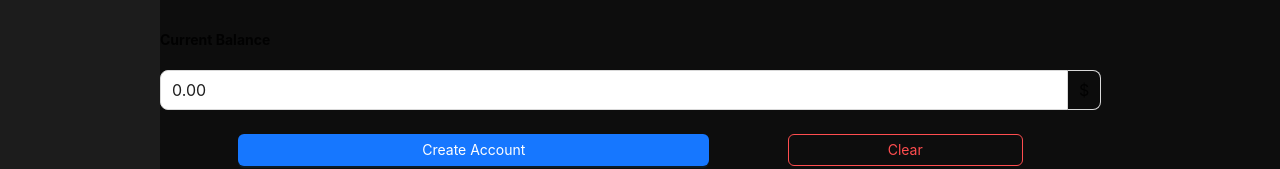
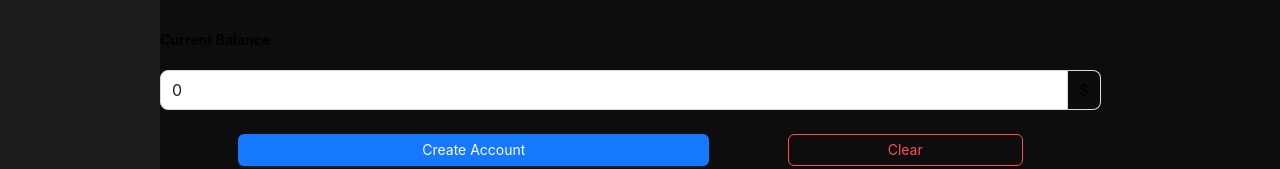
Before and after one commit to BrendanMoorehead/Dollarity, a React (Create React App) app in the folder dollarity/: page / in a window 1280 px wide. Shown: the part 288-457 px from the top of the page. Built offline with nearby package versions, Linux system fonts and the light colour scheme.

Commit message:
dollar input can now set form data via a callback function

```diff
--- a/dollarity/src/Components/DollarInput.js
+++ b/dollarity/src/Components/DollarInput.js
@@ -2,14 +2,16 @@ import { Input } from "antd";
 import { useState } from 'react';
 import { debounce } from 'lodash';
 
-const DollarInput = () => {
-    const [value, setValue] = useState('0.00');
+const DollarInput = ({onChange}) => {
+    const [value, setValue] = useState(0);
 
     //Remove non-numeric values and format to two decimal places.
     const handleInputChange = debounce((newValue) => {
         const numericValue = newValue.toString().replace(/[^0-9.-]/g, '');
         const formattedValue = parseFloat(numericValue).toFixed(2);
         setValue(formattedValue);
+        //Call the onChange callback with the new value.
+        onChange && onChange(numericValue);
     }, 100);
 
     //Update value on change.
```
Also changed, not shown: dollarity/src/Components/NameInput.js (added, +8 -0 lines).
